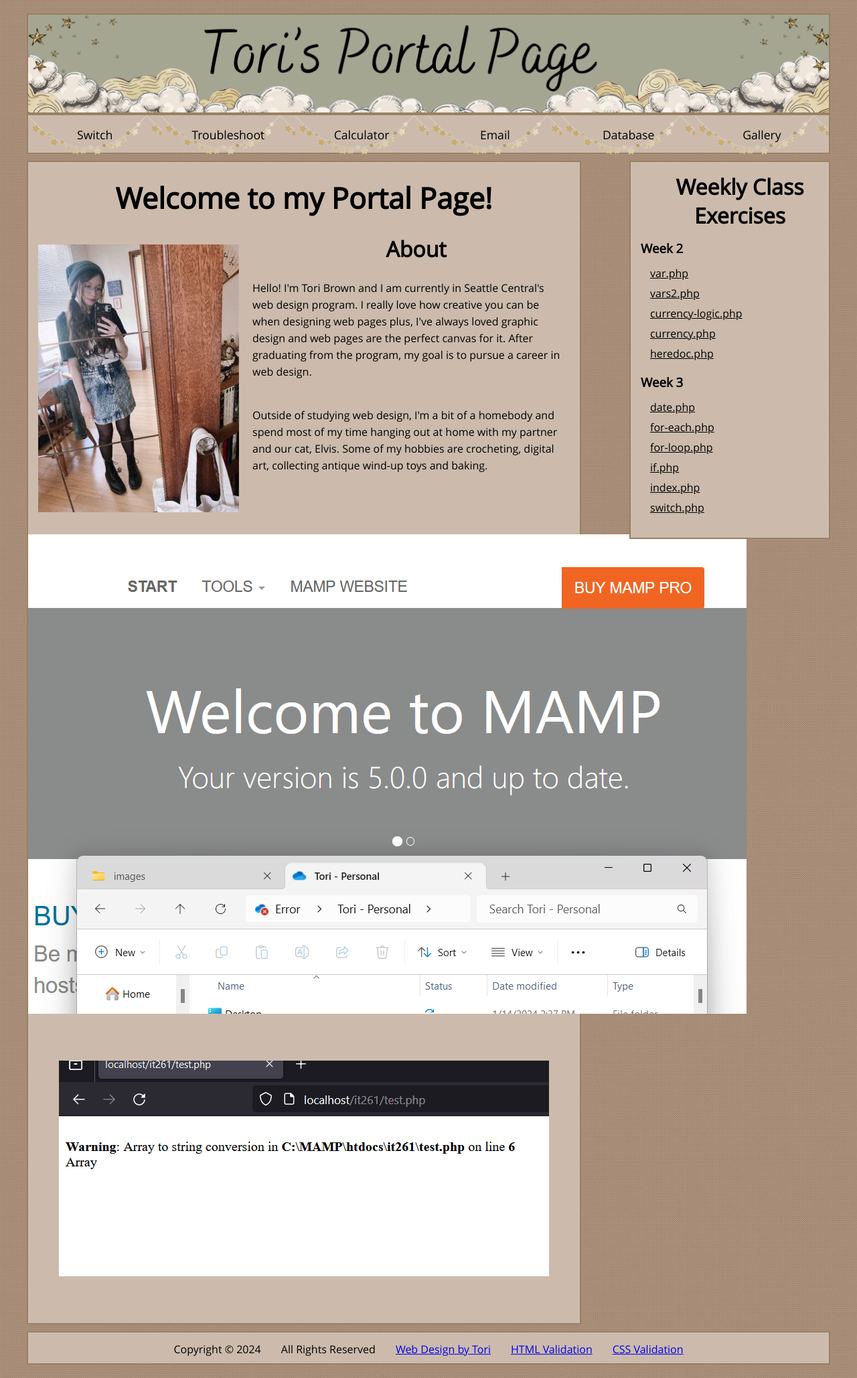
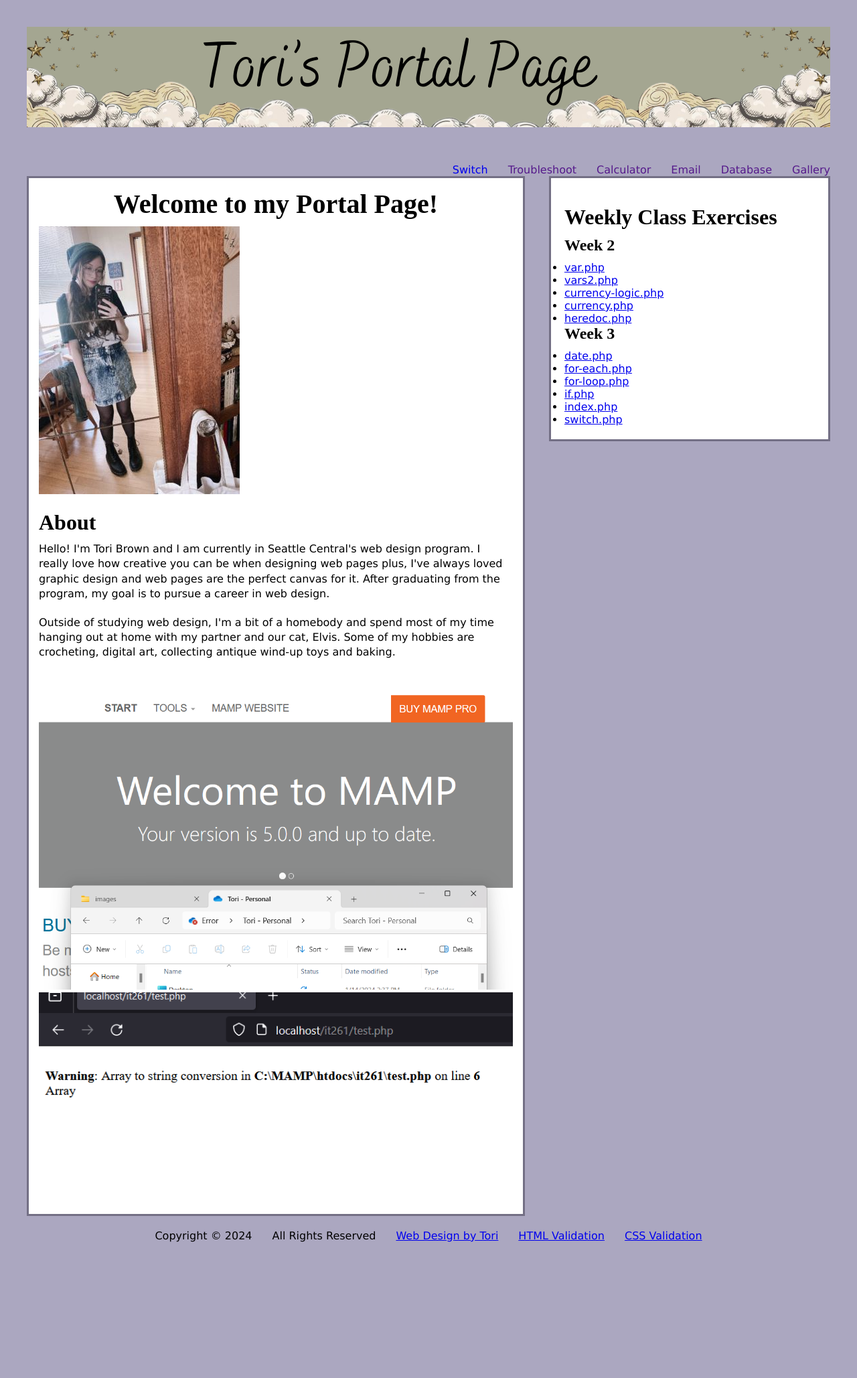
Before and after one commit to lady-birb/it261, a PHP site: page / in a window 1280 px wide. Shown: the whole page at 67% size. After the commit the page ends 1855 px from the top, so only its background shows below. Run offline with PHP 8.4, Linux system fonts and the light colour scheme.

Commit message:
Add files via upload

```diff
--- a/css/styles.css
+++ b/css/styles.css
@@ -1,143 +1,86 @@
-/* styles for my portal page */
+/* styles for my website */
 
 * {
+    margin:0;
     padding:0;
-    margin:0;
     box-sizing: border-box;
-}
-
-
-@font-face {
-    font-family: 'open_sansregular';
-    src: url('../fonts/opensans-regular-webfont.woff2') format('woff2'),
-         url('../fonts/opensans-regular-webfont.woff') format('woff');
-    font-weight: normal;
-    font-style: normal;
-}
-
-
-body {
-    background-image:url(../images/texture.jpg);
-    font-family: 'open_sansregular';
 
 }
 
-header, nav, main, aside, footer {
-    border: 2px solid #988163;
+body {
+    background: #aba7c0;
+    font-family: Verdana, Geneva, Tahoma, sans-serif;
 }
 
 header {
-
-    width: 100%;
-    height: 150px;
+    background: #aba7c0;
+    padding:20px 0;
 
 }
 
+.inner-header {
+    max-width: 1200px;
+    margin: 0px auto;
+    overflow: hidden;
+}
 
-#banner {
-    width: 100%;
-    height: 100%;
+#logo {
+    float:left;
+}
+
+nav ul {
+    float:right;
+    margin-top:30px;
 
 }
 
-#wrapper {
-    max-width: 1200px;
-    margin:20px auto;
-
+nav li {
+    float:left;
+    margin-left: 30px;
+    list-style-type: none;
 }
 
-nav {
-    height:60px;
-    background: #ccbbac;
-    line-height: 60px;
-    margin-bottom: 10px;
+nav a {
+    text-decoration: none;
+}
 
+#wrapper {
+max-width: 1200px;
+margin: 20px auto;
+clear:both;
+overflow: hidden;
 }
 
 
 
-nav li {
-    float: left;
-    width:16.66%;
-    text-align: center;
-    list-style-type: none;
-    font-size: 1.1em;
-    background-image:url("../images/starspngsm.png");
-    background-repeat: repeat-x;
-
+main {
+width: 62%;
+background: white;
+float: left;
+padding: 15px;
+border: 3px solid #736f85;
 }
 
-nav a {
-    color: black;
-    text-decoration: none;
-}
-
-nav a:hover {
-    color: white;
-
-}
-
-main {
-    width: 69%;
-    float: left;
-    background: #ccbbac;
-    margin-bottom: 10px;
-
-}
-
-.left {
-    float: left;
-    margin-left: 15px;
+.comp {
+    margin: 0 auto;
     display: block;
-    margin-right: 20px;
-    margin-bottom: 10px;
     margin-top: 15px;
-
-}
-
-.week2 {
-   display: block;
-   margin: 70px auto;
-
 }
 
 aside {
-    width:25%;
-    padding: 15px;
-    float: right;
-    background: #ccbbac;
-
-}
-
-aside ul {
-    margin-left: 10px;
-    margin-top: 10px;
-}
-
-aside li {
-    padding: 4px;
-    list-style-type: none;
-}
-
-aside a {
-    color: black;
-
-}
-
-aside a:hover {
-    color: white;
+width: 35%;
+background: white;
+float: right;
+padding: 20px;
+border: 3px solid #736f85;
 }
 
 footer {
-    line-height: 50px;
-    width: 100%;
-    height: 50px;
-    background: #ccbbac;
+    height: 60px;
+    line-height: 60px;
+    background: #aba7c0;
     clear: both;
-
-
 }
-
 
 footer ul {
     display:flex;
@@ -150,48 +93,64 @@
     margin:0 15px;
 }
 
+img {
+    max-width: 100%;
+}
+
 /* typography */
 
-
+p {
+    margin-bottom: 20px;
+    line-height: 1.4;
+}
 
 h1 {
-    font-size: 2.7em;
-    margin: 25px 0;
+    font-size: 2.5em;
+    text-align: center;
 
 }
 
 h2 {
     font-size: 2em;
-    margin-bottom: 5px;
-    padding-left: 30px;
+    margin-top: 20px;
+}
+
+h3 {
+    font-size: 1.5em;
+}
+
+h1, h2, h3 {
+    margin-bottom: 10px;
+    font-family: playfair serif;
+}
+
+
+
+.daily main {
+    padding: 15px;
 
 }
 
-h1, h2 {
-    text-align: center;
+.daily h1 {
+    font-size: 2.5em;
+}
+
+.daily main h3 {
+    margin-bottom: 20px;
+}
+
+.daily img {
+    margin-bottom: 10px;
+    float: left;
+    margin-right: 10px;
+}
+
+.daily aside {
+    padding: 10px;
 
 }
 
-aside h2 {
-    text-align: center;
+.daily aside li {
+    list-style-type: none;
+    margin-top: 5px;
 }
-
-main h2 {
-    margin-left: 10px;
-
-}
-
-main p {
-    padding: 20px;
-    line-height: 25px;
-    margin-left: 5px;
-
-}
-
-h3 + ul {
-    margin-bottom: 15px;
-}
-
-h3 {
-    margin-top: 15px;
-}
```
